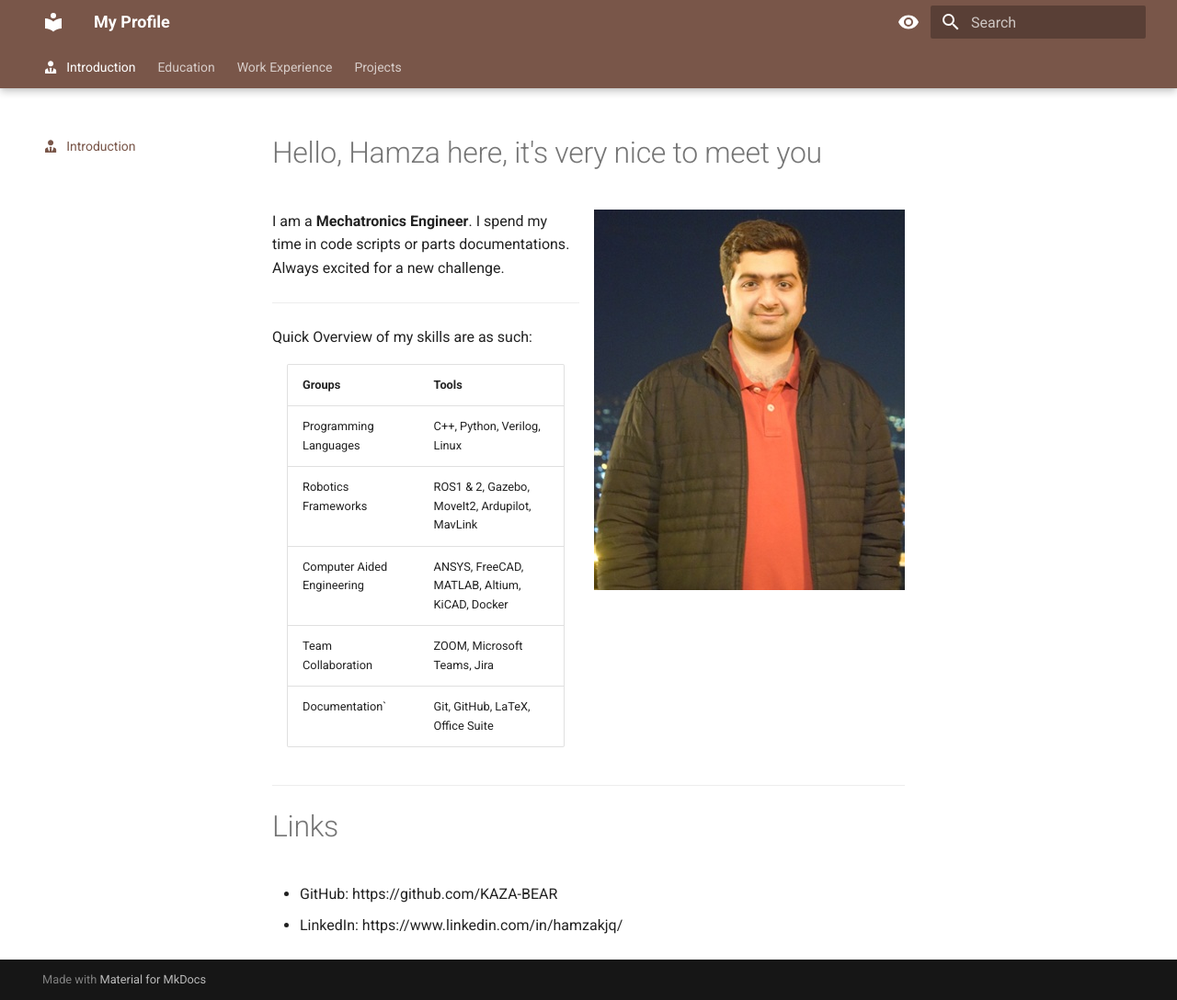
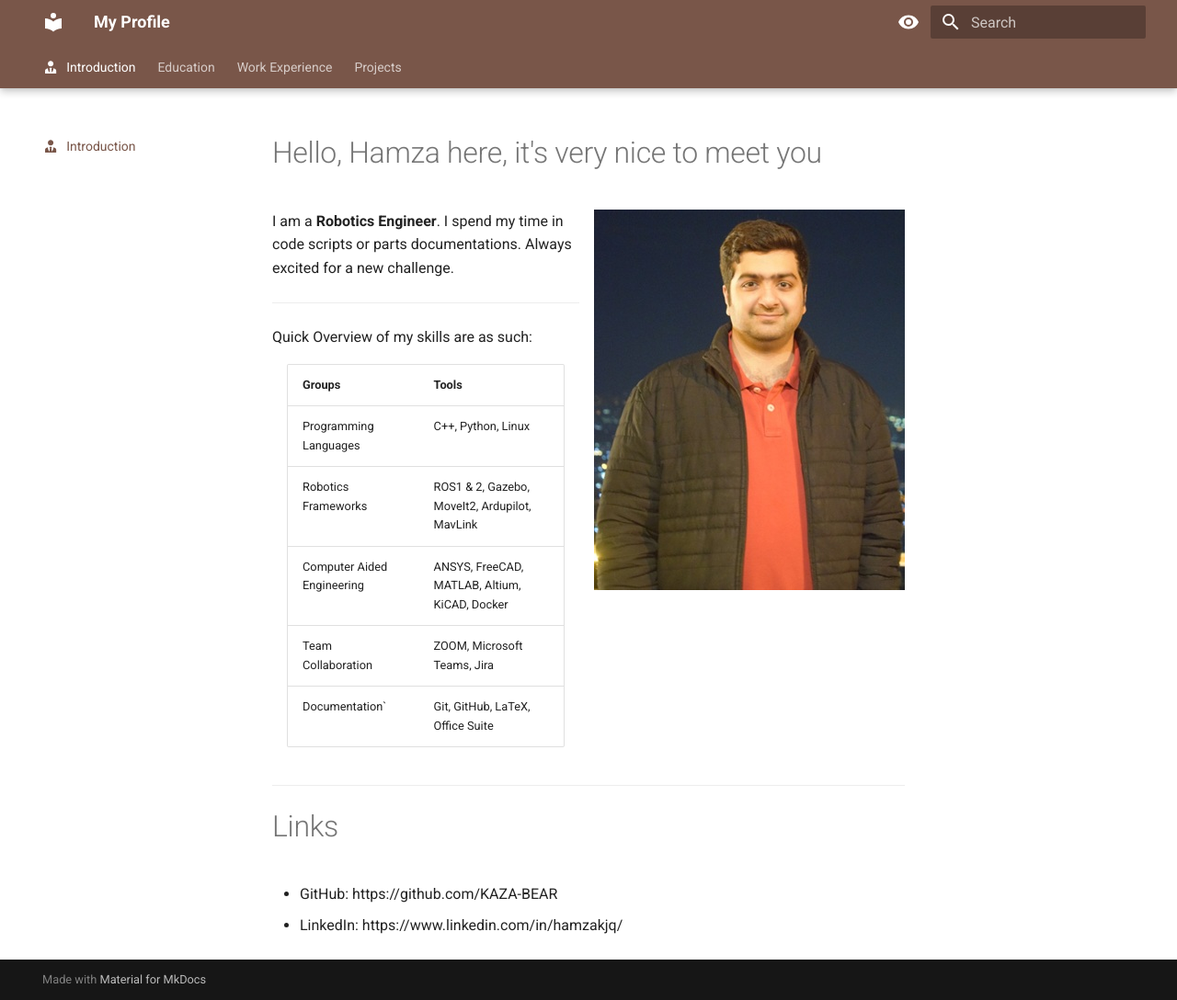
Before and after one commit to KAZA-BEAR/portfolio, an MkDocs documentation site: the page built from docs/index.md, in a window 1280 px wide and 1088 px high. Shown: the whole window at 92% size. Built offline with MkDocs 1.6.1 and Material for MkDocs 9.7.7, drawn with Linux system fonts in a browser that asks for light colours.

Commit message:
Update profile role and programming languages
docs/index.md: Change profile from "Mechatronics Engineer" to "Robotics Engineer" and update the Programming Languages list by removing Verilog (now: C++, Python, Linux) to reflect the current role and skillset.

```diff
--- a/docs/index.md
+++ b/docs/index.md
@@ -8,7 +8,7 @@ icon: material/account-tie
 
 ![Profile Picture](assets/profile.jpg){align=right}
 
-I am a **Mechatronics Engineer**. I spend my time in code scripts or parts documentations. Always excited for a new challenge.
+I am a **Robotics Engineer**. I spend my time in code scripts or parts documentations. Always excited for a new challenge.
 
 ---
 
@@ -16,7 +16,7 @@ Quick Overview of my skills are as such:
 
 | Groups                     | Tools                                         |
 | :------------------------- | :-------------------------------------------- |
-| Programming Languages      | C++, Python, Verilog, Linux                   |
+| Programming Languages      | C++, Python, Linux                   |
 | Robotics Frameworks        | ROS1 & 2, Gazebo, MoveIt2, Ardupilot, MavLink |
 | Computer Aided Engineering | ANSYS, FreeCAD, MATLAB, Altium, KiCAD, Docker |
 | Team Collaboration         | ZOOM, Microsoft Teams, Jira                   |
```
